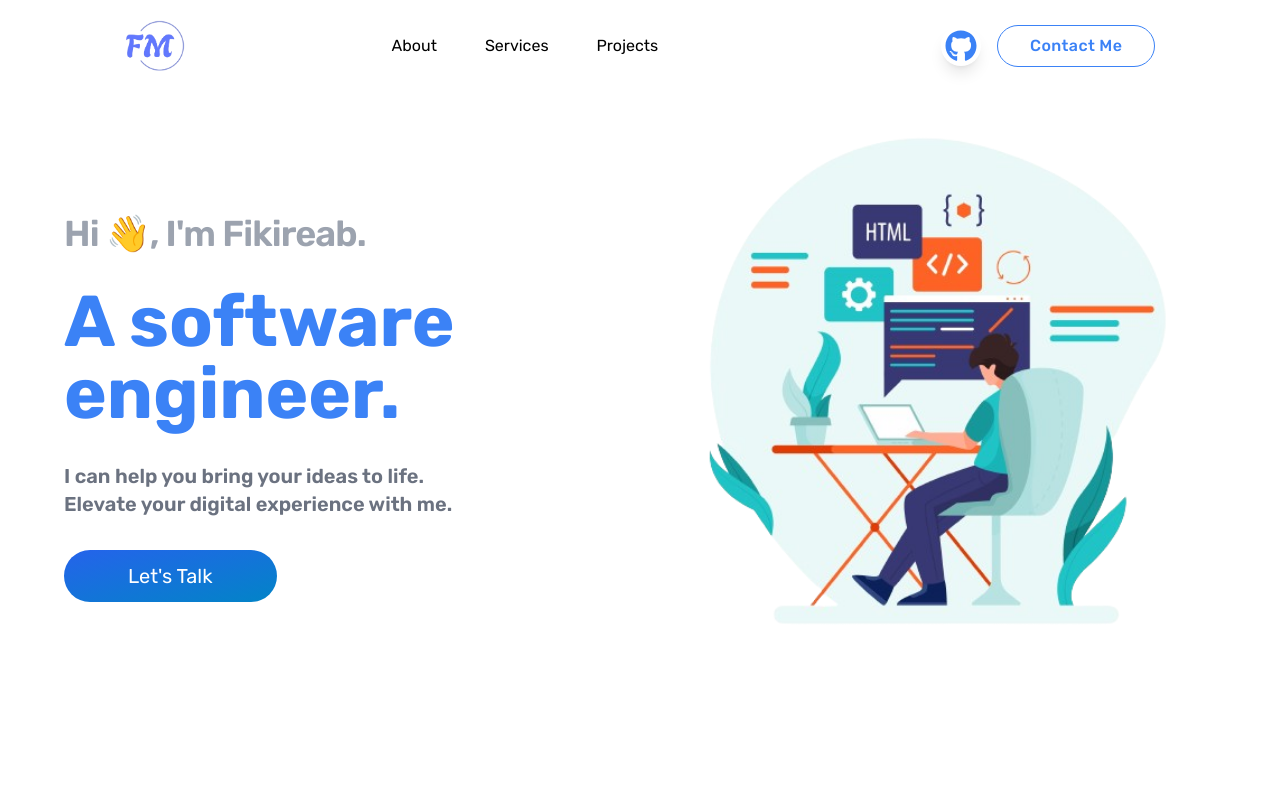
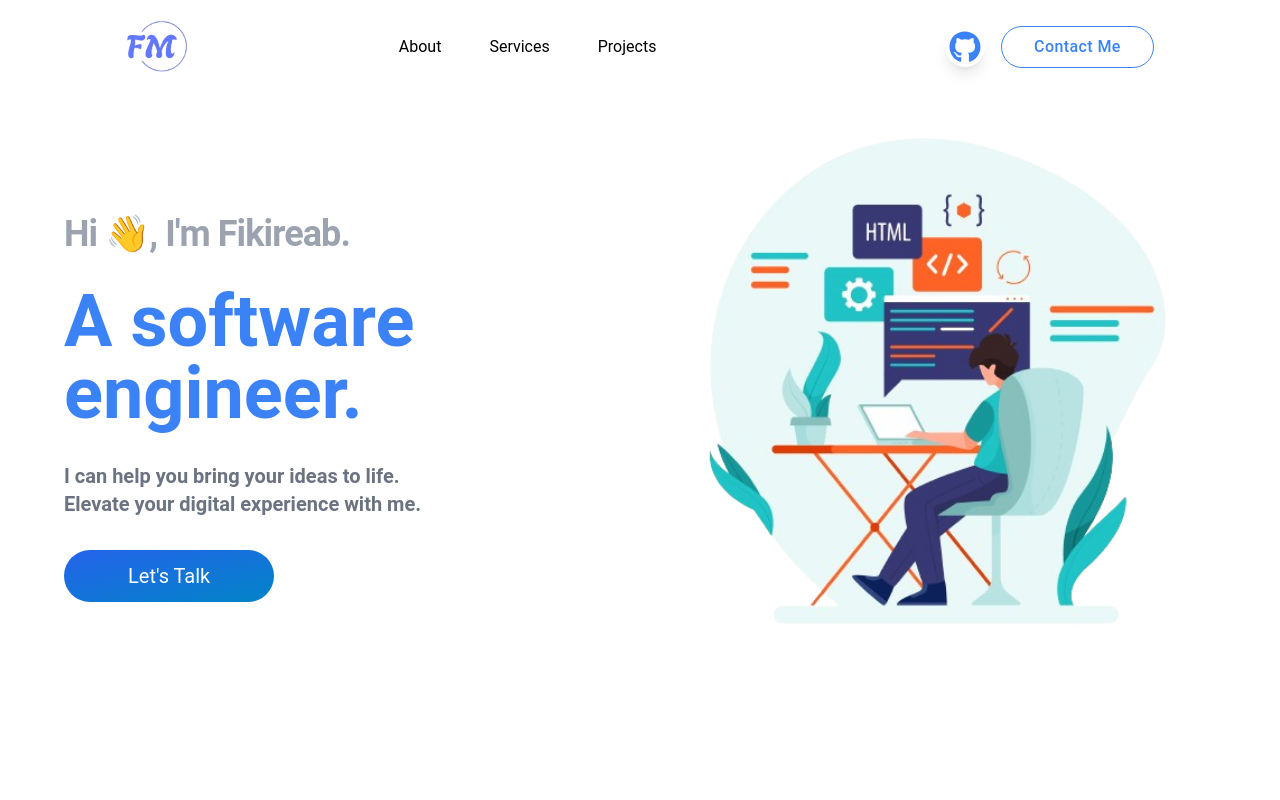
Before and after one commit to fikireab-m/portifolio, a Next.js app: page / in a window 1280 px wide. Shown: the top 800 px of the page. Built offline with nearby package versions, Linux system fonts and the light colour scheme.

Commit message:
roboto font

```diff
--- a/pages/_document.js
+++ b/pages/_document.js
@@ -9,13 +9,6 @@
   render() {
     return (
       <Html lang="en">
-        <Head>
-          <link rel="preconnect" href="https://fonts.gstatic.com" />
-          <link
-            href="https://fonts.googleapis.com/css2?family=Rubik:ital,wght@0,400;0,500;0,600;0,700;1,300&display=swap"
-            rel="stylesheet"
-          />
-        </Head>
         <body>
           <Main />
           <NextScript />
--- a/styles/tailwind.css
+++ b/styles/tailwind.css
@@ -2,13 +2,15 @@
 @tailwind components;
 @tailwind utilities;
 
+@import url('https://fonts.googleapis.com/css2?family=Roboto:ital,wght@0,100;0,300;0,400;0,500;0,700;0,900;1,100;1,300;1,400;1,500;1,700;1,900&display=swap');
+
 html {
-  font-family: "Rubik", sans-serif;
   user-select: none;
 }
 
 body {
   background-color: white;
+  font-family: "Roboto", sans-serif;
 }
 
 p {
```
